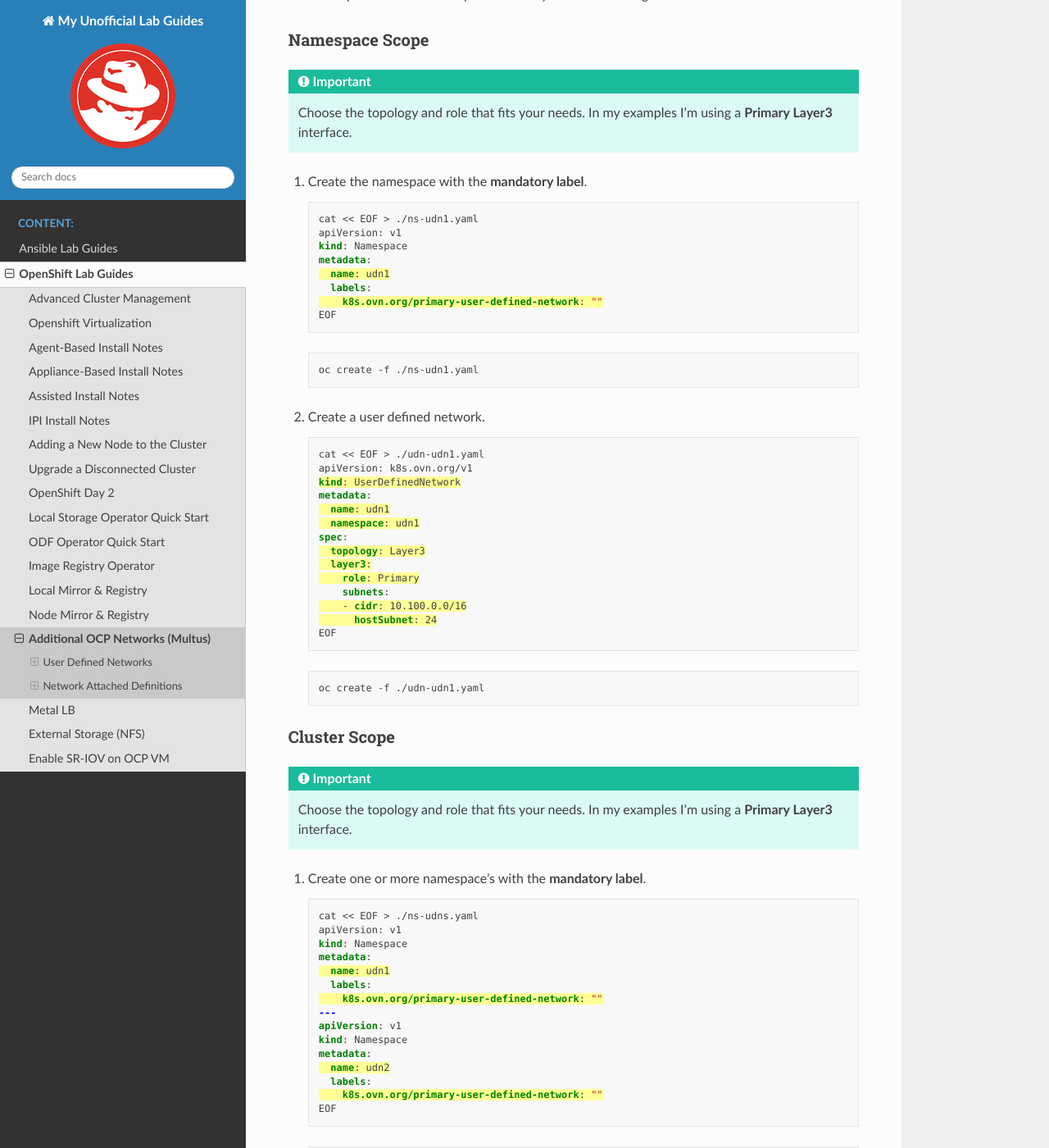
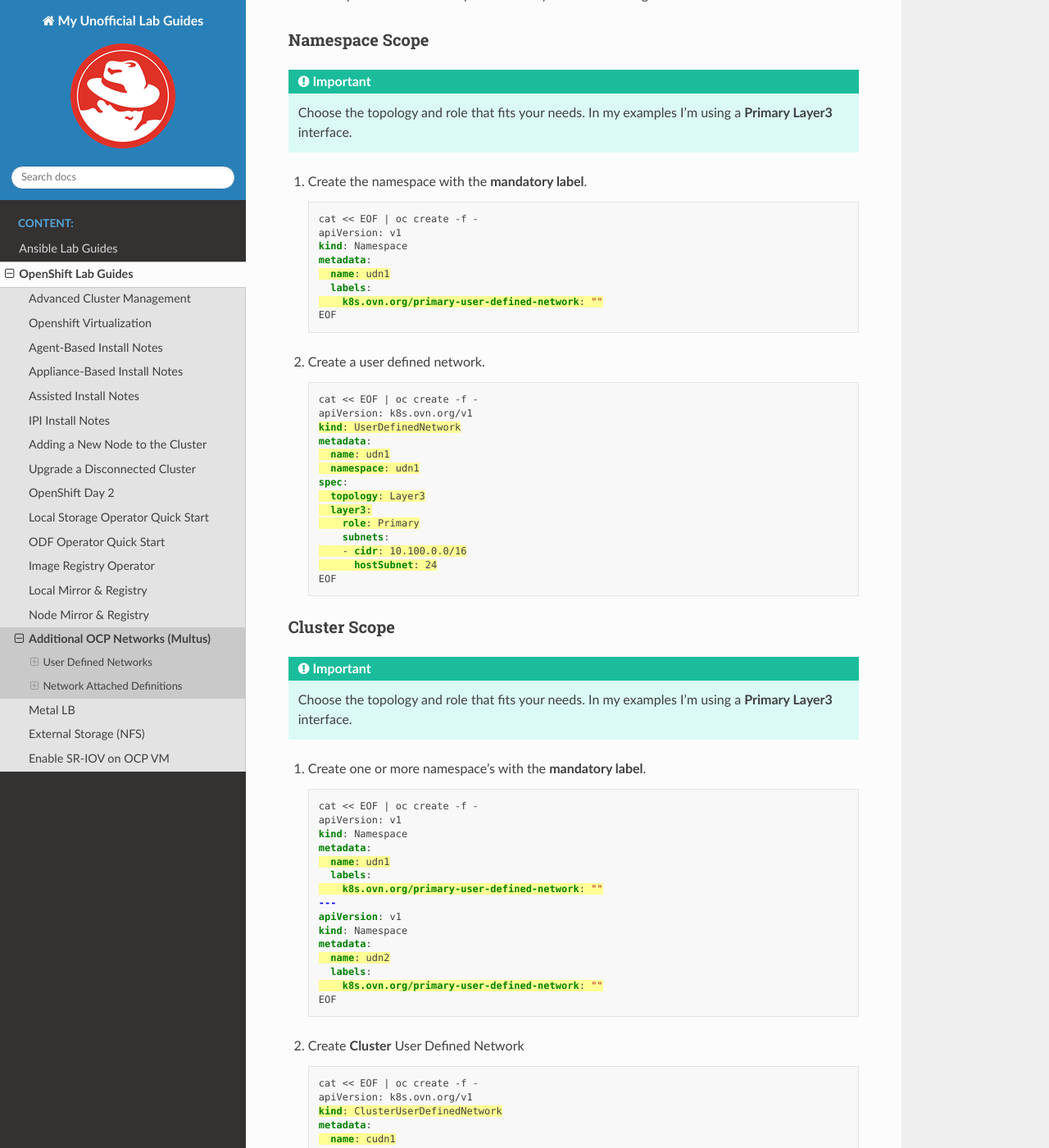
Before and after one commit to vtog/labGuides, a Sphinx documentation site: the page built from source/ocp/multus.rst, in a window 1280 px wide and 1400 px high, scrolled down 1022 px. Shown: the whole window at 82% size. Built offline with Sphinx 7.4.7 and the Read the Docs theme 3.1.0, drawn with Linux system fonts in a browser that asks for light colours; pages that are not in the unit, such as notebooks, are missing from menus; some of the changed text lies outside the part shown.

Commit message:
combining two steps into one for convenience

```diff
--- a/source/ocp/multus.rst
+++ b/source/ocp/multus.rst
@@ -59,7 +59,7 @@ Namespace Scope
    .. code-block:: yaml
       :emphasize-lines: 5,7
 
-      cat << EOF > ./ns-udn1.yaml
+      cat << EOF | oc create -f -
       apiVersion: v1
       kind: Namespace
       metadata:
@@ -68,16 +68,12 @@ Namespace Scope
           k8s.ovn.org/primary-user-defined-network: ""
       EOF
 
-   .. code-block:: bash
-
-      oc create -f ./ns-udn1.yaml
-
 #. Create a user defined network.
 
    .. code-block:: yaml
       :emphasize-lines: 3,5,6,8-10,12,13
 
-      cat << EOF > ./udn-udn1.yaml
+      cat << EOF | oc create -f -
       apiVersion: k8s.ovn.org/v1
       kind: UserDefinedNetwork
       metadata:
@@ -92,10 +88,6 @@ Namespace Scope
             hostSubnet: 24
       EOF
 
-   .. code-block:: bash
-
-      oc create -f ./udn-udn1.yaml
-
 Cluster Scope
 ~~~~~~~~~~~~~
 
@@ -107,7 +99,7 @@ Cluster Scope
    .. code-block:: yaml
       :emphasize-lines: 5,7,12,14
 
-      cat << EOF > ./ns-udns.yaml
+      cat << EOF | oc create -f -
       apiVersion: v1
       kind: Namespace
       metadata:
@@ -123,16 +115,12 @@ Cluster Scope
           k8s.ovn.org/primary-user-defined-network: ""
       EOF
 
-   .. code-block:: bash
-
-      oc create -f ./ns-udns.yaml
-
 #. Create **Cluster** User Defined Network
 
    .. code-block:: yaml
       :emphasize-lines: 3,5,11,13-15,17,18
 
-      cat << EOF > ./cudn-cudn1.yaml
+      cat << EOF | oc create -f -
       apiVersion: k8s.ovn.org/v1
       kind: ClusterUserDefinedNetwork
       metadata:
@@ -152,10 +140,6 @@ Cluster Scope
               hostSubnet: 24
       EOF
 
-   .. code-block:: bash
-
-      oc create -f ./cudn-cudn1.yaml
-
 Localnet Topology
 ~~~~~~~~~~~~~~~~~
 
@@ -168,7 +152,7 @@ Localnet Topology
    .. code-block:: yaml
       :emphasize-lines: 3,5,11,13-15
 
-      cat << EOF > ./cudn-localnet1.yaml
+      cat << EOF | oc create -f -
       apiVersion: k8s.ovn.org/v1
       kind: ClusterUserDefinedNetwork
       metadata:
@@ -246,7 +230,7 @@ assigned interfaces.
    .. code-block:: yaml
       :emphasize-lines: 5,6,16
 
-      cat << EOF > ./macvlan-dhcp.yaml
+      cat << EOF | oc create -f -
       apiVersion: k8s.cni.cncf.io/v1
       kind: NetworkAttachmentDefinition
       metadata:
@@ -265,10 +249,6 @@ assigned interfaces.
             }
           }
       EOF
-
-   .. code-block:: bash
-
-      oc create -f ./macvlan-dhcp.yaml
 
 #. Add the annotation to the deployment.
 
@@ -328,7 +308,7 @@ additional network without the use of a network DHCP server.
    .. code-block:: yaml
       :emphasize-lines: 5,6,16
 
-      cat << EOF > ./macvlan-whereabouts.yaml
+      cat << EOF | oc create -f -
       apiVersion: k8s.cni.cncf.io/v1
       kind: NetworkAttachmentDefinition
       metadata:
@@ -354,10 +334,6 @@ additional network without the use of a network DHCP server.
             }
           }
       EOF
-
-   .. code-block:: bash
-
-      oc create -f ./macvlan-whereabouts.yaml
 
 #. Add the annotation to the deployment.
 
@@ -386,7 +362,7 @@ Statically allocate an IP for the container.
    .. code-block:: yaml
       :emphasize-lines: 5,6,16
 
-      cat << EOF > ./macvlan-static.yaml
+      cat << EOF | oc create -f -
       apiVersion: k8s.cni.cncf.io/v1
       kind: NetworkAttachmentDefinition
       metadata:
@@ -415,10 +391,6 @@ Statically allocate an IP for the container.
           }
       EOF
 
-   .. code-block:: bash
-
-      oc create -f ./macvlan-static.yaml
-
 #. Add the annotation to the deployment.
 
    .. code-block:: bash
```
Also changed, not shown: source/ocp/metallb.rst (+5 -25 lines), source/ocp/nfs.rst (+2 -14 lines).
